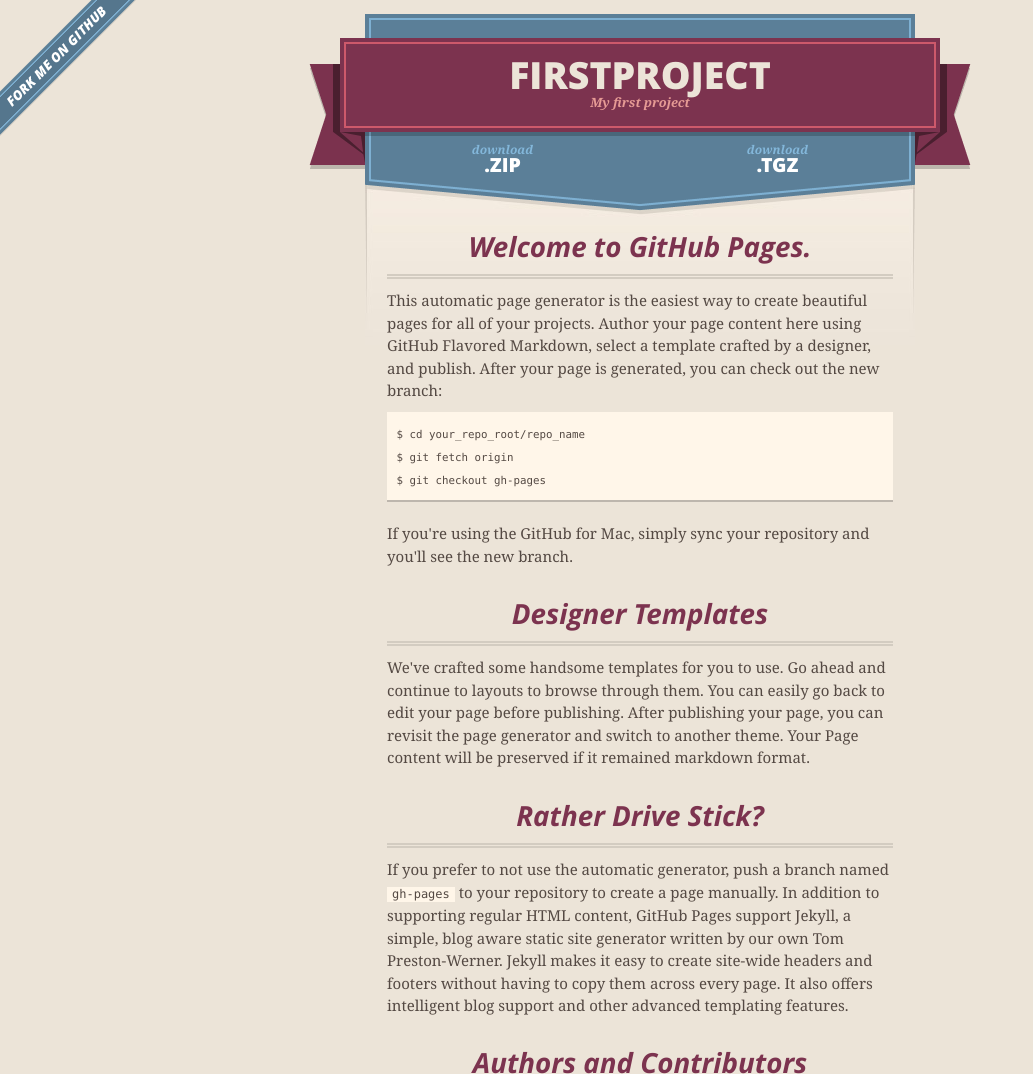
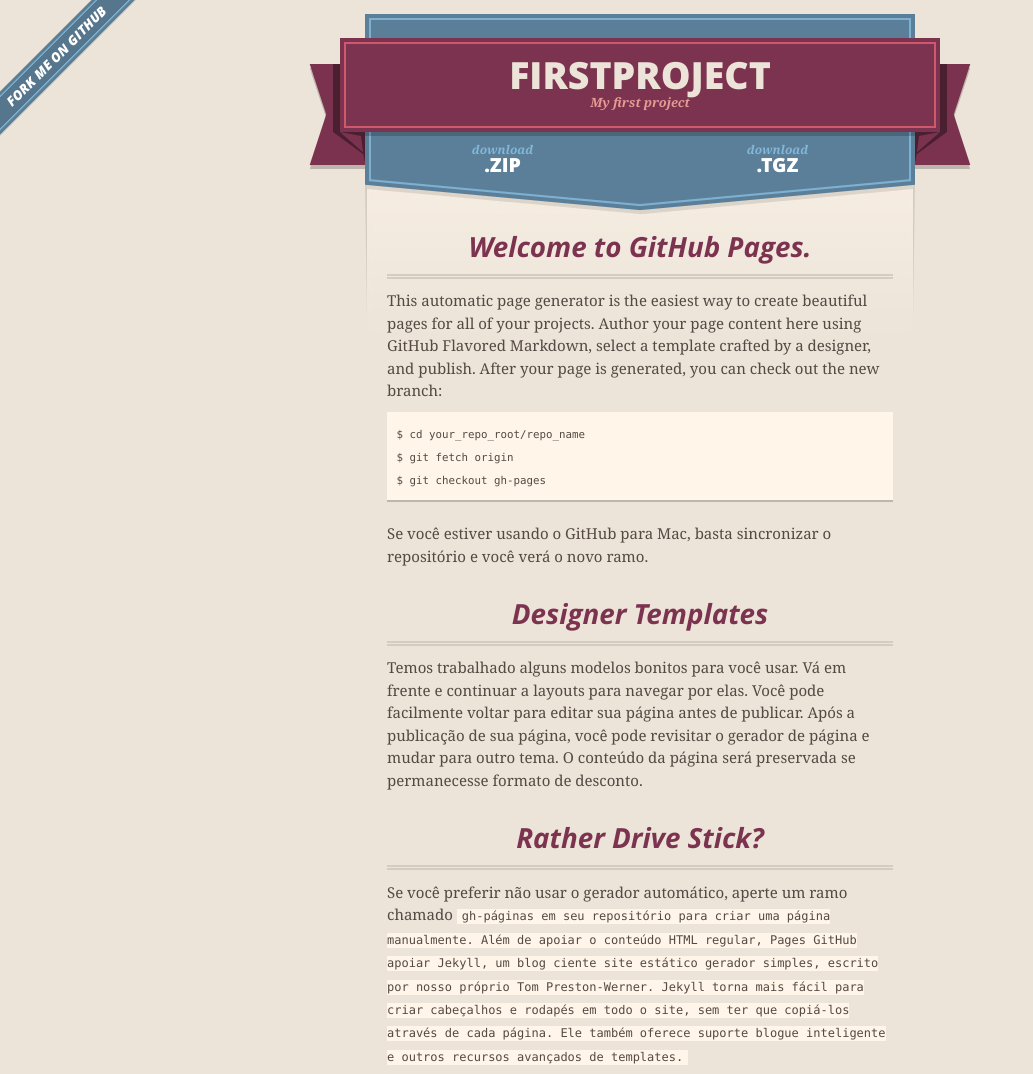
Before and after one commit to marcelobouchardet/firstProject, a plain HTML site: page index.html in a window 1280 px wide. Shown: the top 1074 px of the page, without its empty margins (0-1033 px from the left). Drawn offline with nearby package versions, Linux system fonts and the light colour scheme.

Commit message:
Update index.html

```diff
--- a/index.html
+++ b/index.html
@@ -17,7 +17,7 @@
         $('#main_content').headsmart()
       })
     </script>
-    <title>Firstproject by marcelobouchardet</title>
+    <title>Firstproject by Marcelo</title>
   </head>
 
   <body>
@@ -56,17 +56,17 @@ $ git fetch origin
 $ git checkout gh-pages
 </code></pre>
 
-<p>If you're using the GitHub for Mac, simply sync your repository and you'll see the new branch.</p>
+<p>Se você estiver usando o GitHub para Mac, basta sincronizar o repositório e você verá o novo ramo.</p>
 
 <h3>
 <a id="designer-templates" class="anchor" href="#designer-templates" aria-hidden="true"><span class="octicon octicon-link"></span></a>Designer Templates</h3>
 
-<p>We've crafted some handsome templates for you to use. Go ahead and continue to layouts to browse through them. You can easily go back to edit your page before publishing. After publishing your page, you can revisit the page generator and switch to another theme. Your Page content will be preserved if it remained markdown format.</p>
+<p>Temos trabalhado alguns modelos bonitos para você usar. Vá em frente e continuar a layouts para navegar por elas. Você pode facilmente voltar para editar sua página antes de publicar. Após a publicação de sua página, você pode revisitar o gerador de página e mudar para outro tema. O conteúdo da página será preservada se permanecesse formato de desconto.</p>
 
 <h3>
 <a id="rather-drive-stick" class="anchor" href="#rather-drive-stick" aria-hidden="true"><span class="octicon octicon-link"></span></a>Rather Drive Stick?</h3>
 
-<p>If you prefer to not use the automatic generator, push a branch named <code>gh-pages</code> to your repository to create a page manually. In addition to supporting regular HTML content, GitHub Pages support Jekyll, a simple, blog aware static site generator written by our own Tom Preston-Werner. Jekyll makes it easy to create site-wide headers and footers without having to copy them across every page. It also offers intelligent blog support and other advanced templating features.</p>
+<p>Se você preferir não usar o gerador automático, aperte um ramo chamado <code> gh-páginas </ code> em seu repositório para criar uma página manualmente. Além de apoiar o conteúdo HTML regular, Pages GitHub apoiar Jekyll, um blog ciente site estático gerador simples, escrito por nosso próprio Tom Preston-Werner. Jekyll torna mais fácil para criar cabeçalhos e rodapés em todo o site, sem ter que copiá-los através de cada página. Ele também oferece suporte blogue inteligente e outros recursos avançados de templates.</p>
 
 <h3>
 <a id="authors-and-contributors" class="anchor" href="#authors-and-contributors" aria-hidden="true"><span class="octicon octicon-link"></span></a>Authors and Contributors</h3>
```
